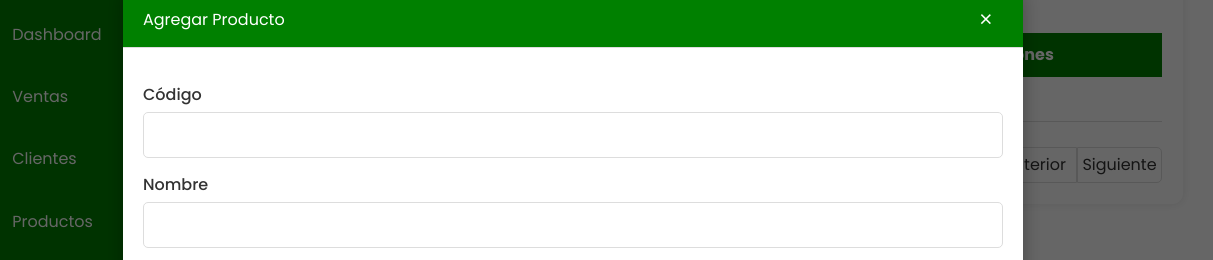
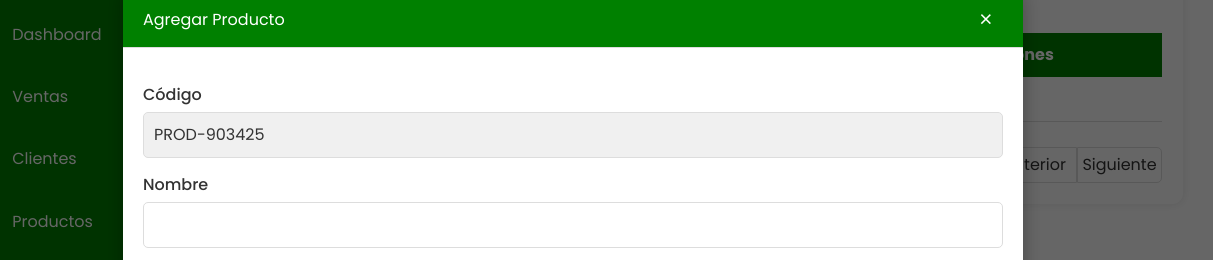
Before and after one commit to Hnnko/CNSucusWeb, a website: page pages/product.html in a window 1280 px wide. Both pictures are taken after typing "Sample" into the empty fields and a click on the button "Agregar Producto". Shown: the part 136-396 px from the top of the page, 67-1280 px from the left. Drawn offline with Linux system fonts and the light colour scheme; no server answers.

Commit message:
feat(productos): Se implementa una funcion para generar codigos de nuevos productos

```diff
--- a/js/product-crud.js
+++ b/js/product-crud.js
@@ -59,6 +59,7 @@ newProductBtn.addEventListener('click', () => {
     submitBtn.innerHTML = "Guardar";
     modalTitle.innerHTML = "Agregar Producto";
     form.reset();
+    productCode.value = generateProductCode();
     darkBg.classList.add('active');
     popupForm.classList.add('active');
 });
@@ -78,6 +79,11 @@ function preLoadCalculations() {
     if ((arrayLength % tableSize) > 0) {
         maxIndex++;
     }
+}
+
+function generateProductCode() {
+    const randomCode = Math.floor(100000 + Math.random() * 900000); // Genera un código de 6 dígitos
+    return `PROD-${randomCode}`;
 }
 
 // Función para mostrar botones de paginación
--- a/pages/product.html
+++ b/pages/product.html
@@ -11,7 +11,7 @@
     <script type="text/javascript" src="/js/sidebar.js" defer></script>
 </head>
 <body>
-    <nav id="sidebar">
+    <nav id="sidebar" >
         <ul>
             <li>
                 <span class="logo">CN Sucus</span>
@@ -111,7 +111,9 @@
                     <div class="inputFieldContainer">
                         <div class="form_control">
                             <label for="productCode">Código</label>
-                            <input type="text" id="productCode" required>
+                            <div style="display: flex; gap: 5px;">
+                                <input type="text" id="productCode" readonly style="background-color: #f0f0f0;">
+                            </div>
                         </div>
                         <div class="form_control">
                             <label for="productName">Nombre</label>
```
